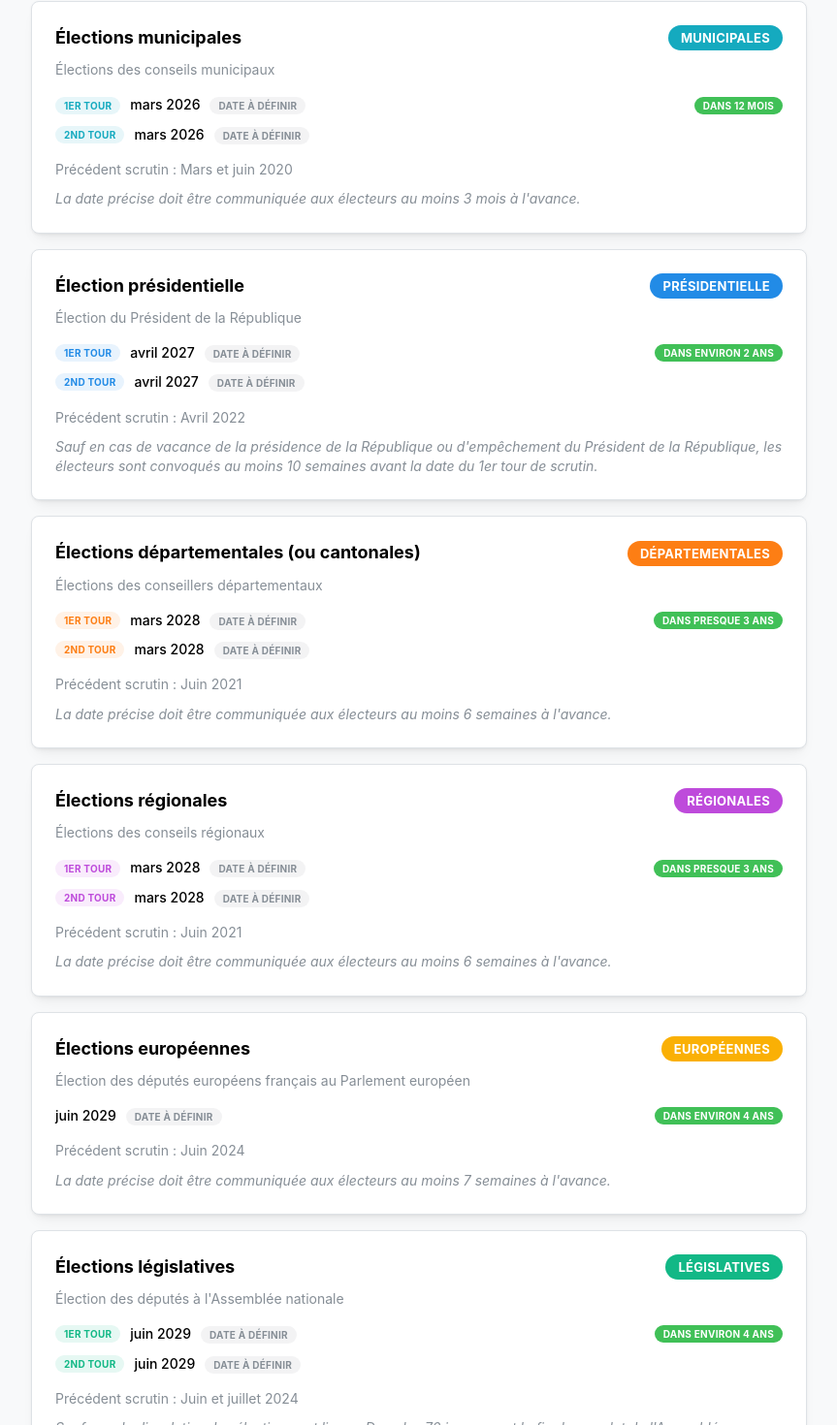
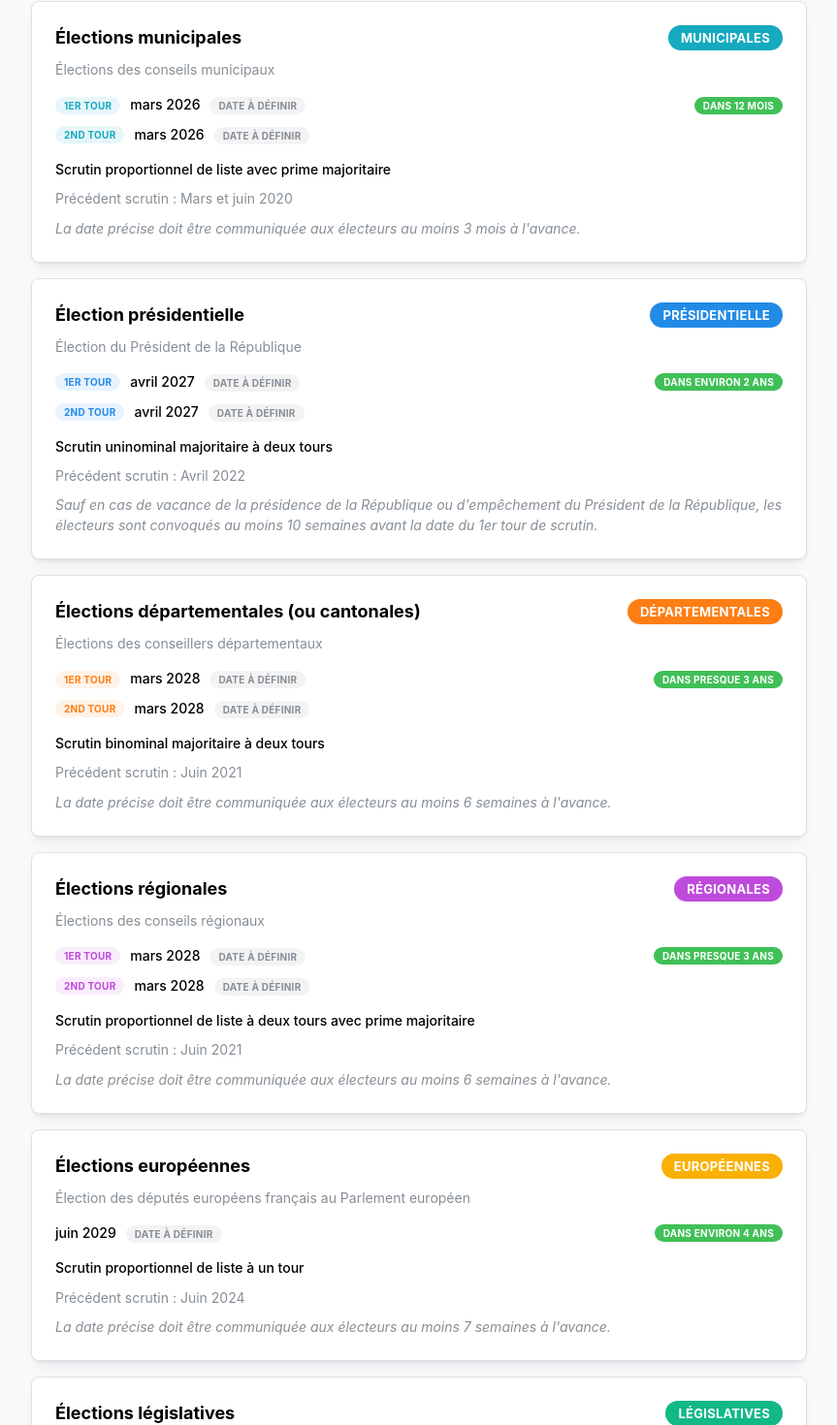
Before and after one commit to guigui42/elections, a React (Vite) app: page / in a window 1280 px wide. Shown: the part 273-1743 px from the top of the page at 97% size, without its empty margins (208-1071 px from the left). Built offline with nearby package versions, Linux system fonts and the light colour scheme.

Commit message:
feat: add election mode and details to Election interface and display in App component

```diff
--- a/src/App.tsx
+++ b/src/App.tsx
@@ -14,7 +14,8 @@ import {
   Center,
   Alert,
   Box,
-  Chip
+  Chip,
+  Tooltip
 } from '@mantine/core';
 import '@mantine/core/styles.css';
 import './ElectionsApp.css';
@@ -267,6 +268,19 @@ function App() {
                       </Stack>
 
                       <Box mt="md">
+                        <Tooltip
+                          label={election.detailsScrutin}
+                          position="bottom"
+                          withArrow
+                          multiline
+                          w={300}
+                          transitionProps={{ transition: 'fade', duration: 200 }}
+                        >
+                          <Text size="sm" fw={500} mb="xs" style={{ cursor: 'help' }}>
+                            {election.modeScrutin}
+                          </Text>
+                        </Tooltip>
+
                         {election.previousElection && (
                           <Text size="sm" c="dimmed" className="previous-election">
                             Précédent scrutin : {election.previousElection}
--- a/src/data/elections.ts
+++ b/src/data/elections.ts
@@ -11,6 +11,8 @@ export interface Election {
   rounds: number;
   previousElection?: string;
   dateFixation?: string;
+  modeScrutin: string;
+  detailsScrutin?: string;
 }
 
 export const mockElections: Election[] = [
@@ -25,7 +27,9 @@ export const mockElections: Election[] = [
     description: 'Élections des conseils municipaux',
     rounds: 2,
     previousElection: 'Mars et juin 2020',
-    dateFixation: 'La date précise doit être communiquée aux électeurs au moins 3 mois à l\'avance.'
+    dateFixation: 'La date précise doit être communiquée aux électeurs au moins 3 mois à l\'avance.',
+    modeScrutin: 'Scrutin proportionnel de liste avec prime majoritaire',
+    detailsScrutin: 'Liste ayant obtenu la majorité absolue (1er tour) ou relative (2nd tour) obtient la moitié des sièges, reste réparti proportionnellement'
   },
   {
     id: '2',
@@ -38,7 +42,9 @@ export const mockElections: Election[] = [
     description: 'Élection du Président de la République',
     rounds: 2,
     previousElection: 'Avril 2022',
-    dateFixation: 'Sauf en cas de vacance de la présidence de la République ou d\'empêchement du Président de la République, les électeurs sont convoqués au moins 10 semaines avant la date du 1er tour de scrutin.'
+    dateFixation: 'Sauf en cas de vacance de la présidence de la République ou d\'empêchement du Président de la République, les électeurs sont convoqués au moins 10 semaines avant la date du 1er tour de scrutin.',
+    modeScrutin: 'Scrutin uninominal majoritaire à deux tours',
+    detailsScrutin: 'Majorité absolue au 1er tour ou duel entre les deux premiers candidats au 2nd tour'
   },
   {
     id: '3',
@@ -51,7 +57,9 @@ export const mockElections: Election[] = [
     description: 'Élections des conseillers départementaux',
     rounds: 2,
     previousElection: 'Juin 2021',
-    dateFixation: 'La date précise doit être communiquée aux électeurs au moins 6 semaines à l\'avance.'
+    dateFixation: 'La date précise doit être communiquée aux électeurs au moins 6 semaines à l\'avance.',
+    modeScrutin: 'Scrutin binominal majoritaire à deux tours',
+    detailsScrutin: 'Binômes paritaires homme-femme élus à la majorité absolue au 1er tour ou relative au 2nd tour'
   },
   {
     id: '4',
@@ -64,7 +72,9 @@ export const mockElections: Election[] = [
     description: 'Élections des conseils régionaux',
     rounds: 2,
     previousElection: 'Juin 2021',
-    dateFixation: 'La date précise doit être communiquée aux électeurs au moins 6 semaines à l\'avance.'
+    dateFixation: 'La date précise doit être communiquée aux électeurs au moins 6 semaines à l\'avance.',
+    modeScrutin: 'Scrutin proportionnel de liste à deux tours avec prime majoritaire',
+    detailsScrutin: 'Liste arrivée en tête obtient un quart des sièges, reste réparti proportionnellement entre listes ayant obtenu plus de 5%'
   },
   {
     id: '5',
@@ -76,7 +86,9 @@ export const mockElections: Election[] = [
     description: 'Élection des députés européens français au Parlement européen',
     rounds: 1,
     previousElection: 'Juin 2024',
-    dateFixation: 'La date précise doit être communiquée aux électeurs au moins 7 semaines à l\'avance.'
+    dateFixation: 'La date précise doit être communiquée aux électeurs au moins 7 semaines à l\'avance.',
+    modeScrutin: 'Scrutin proportionnel de liste à un tour',
+    detailsScrutin: 'Répartition proportionnelle des sièges entre les listes ayant obtenu au moins 5% des suffrages'
   },
   {
     id: '6',
@@ -89,6 +101,8 @@ export const mockElections: Election[] = [
     description: 'Élection des députés à l\'Assemblée nationale',
     rounds: 2,
     previousElection: 'Juin et juillet 2024',
-    dateFixation: 'Sauf cas de dissolution, les élections ont lieu :\n- Dans les 70 jours avant la fin du mandat de l\'Assemblée nationale précédemment élue\n- Et le 7e dimanche qui suit la publication du décret convoquant les électeurs.'
+    dateFixation: 'Sauf cas de dissolution, les élections ont lieu :\n- Dans les 70 jours avant la fin du mandat de l\'Assemblée nationale précédemment élue\n- Et le 7e dimanche qui suit la publication du décret convoquant les électeurs.',
+    modeScrutin: 'Scrutin uninominal majoritaire à deux tours',
+    detailsScrutin: 'Majorité absolue au 1er tour ou qualifiés avec plus de 12,5% des inscrits au 2nd tour'
   }
 ];
```
